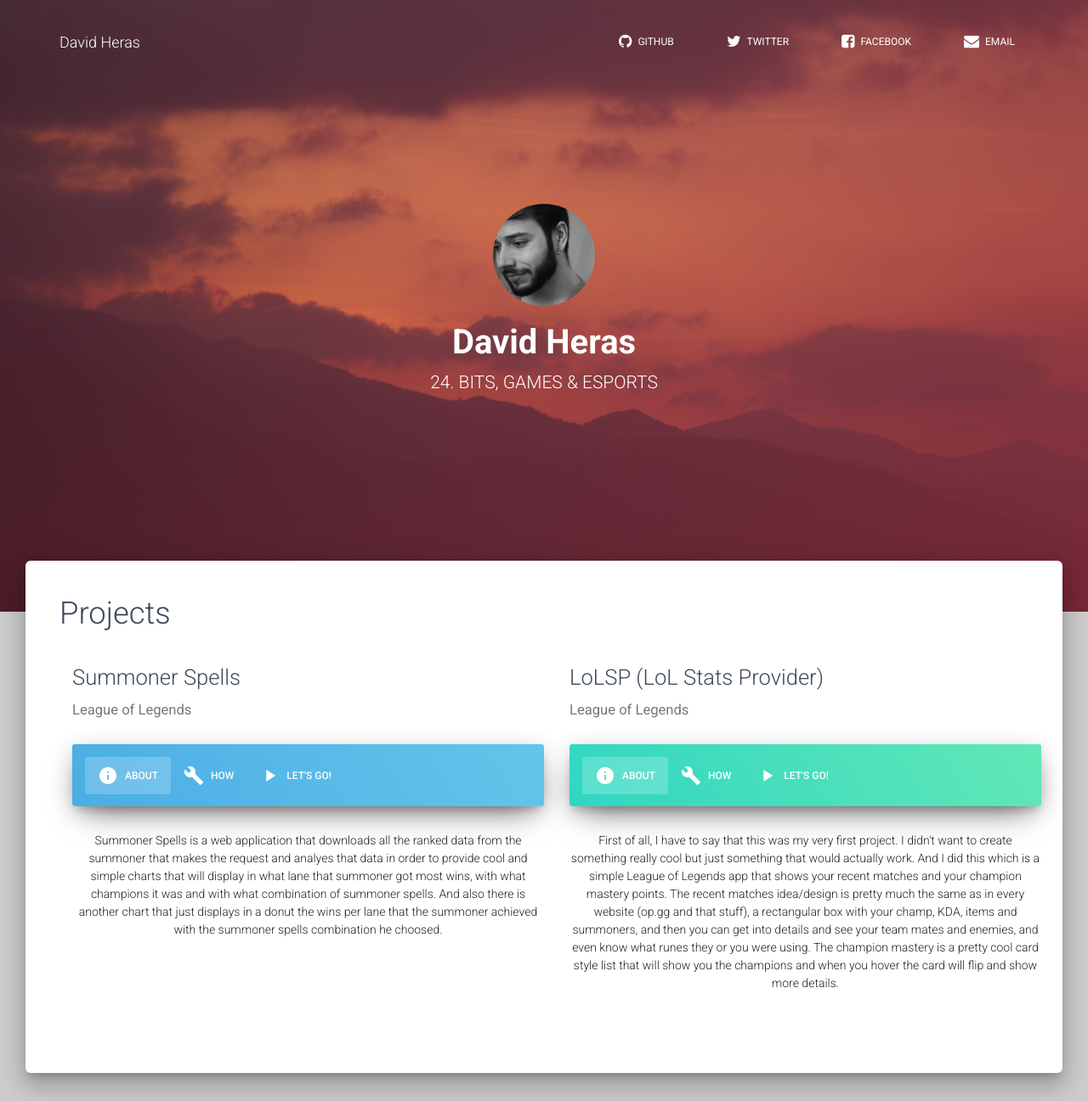
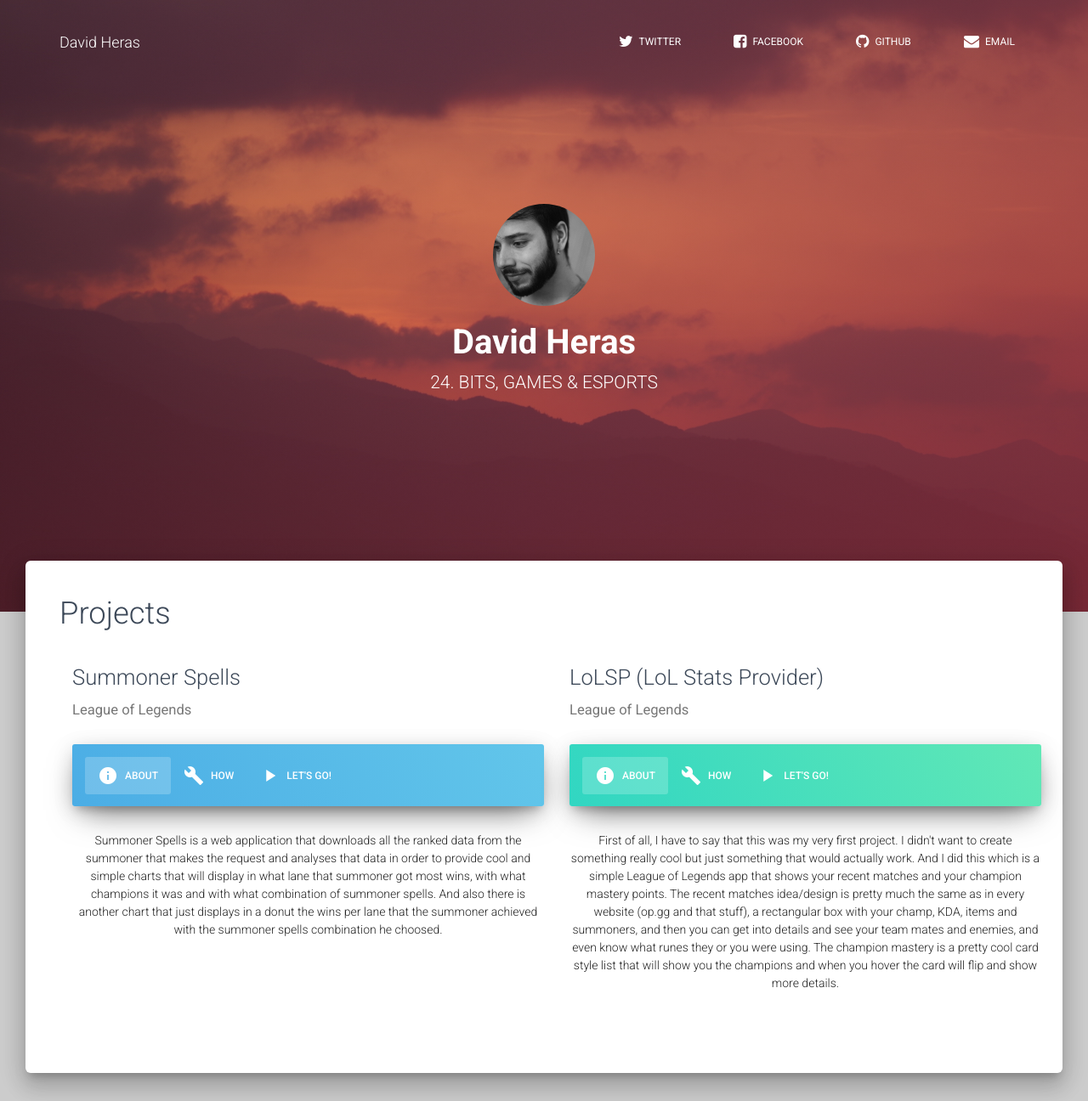
Before and after one commit to davidherasp/davidherasp.github.io, a plain HTML site: page index.html in a window 1280 px wide. Shown: the top 1296 px of the page at 85% size. Drawn offline with Linux system fonts and the light colour scheme.

Commit message:
some corrections
github now 3rd button at top navbar

```diff
--- a/index.html
+++ b/index.html
@@ -37,12 +37,6 @@
 
 	    <div class="collapse navbar-collapse" id="navigation-index">
 	    	<ul class="nav navbar-nav navbar-right">
-	    	<li>
-					<a rel="tooltip" title="Check out my code at Github" data-placement="bottom" href="https://github.com/davidherasp" target="_blank" class="btn btn-white btn-simple">
-						<i class="fa fa-github"></i>
-						Github
-					</a>
-				</li>
 				<li>
 					<a rel="tooltip" title="Follow me on Twitter" data-placement="bottom" href="https://twitter.com/davidherasp" target="_blank" class="btn btn-white btn-simple">
 						<i class="fa fa-twitter"></i>
@@ -53,6 +47,12 @@
 					<a rel="tooltip" title="Let's be friends on Facebook" data-placement="bottom" href="https://www.facebook.com/davidherasp" target="_blank" class="btn btn-white btn-simple">
 						<i class="fa fa-facebook-square"></i>
 						Facebook
+					</a>
+				</li>
+				<li>
+					<a rel="tooltip" title="Check out my code at Github" data-placement="bottom" href="https://github.com/davidherasp" target="_blank" class="btn btn-white btn-simple">
+						<i class="fa fa-github"></i>
+						Github
 					</a>
 				</li>
 				<li>
@@ -128,7 +128,7 @@
 					<div class="content">
 						<div class="tab-content text-center">
 							<div class="tab-pane active" id="info">
-								<p> Summoner Spells is a web application that downloads all the ranked data from the summoner that makes the request and analyes that data in order to provide cool and simple charts that will display in what lane that summoner got most wins, with what champions it was and with what combination of summoner spells. And also there is another chart that just displays in a donut the wins per lane that the summoner achieved with the summoner spells combination he choosed. </p>
+								<p> Summoner Spells is a web application that downloads all the ranked data from the summoner that makes the request and analyses that data in order to provide cool and simple charts that will display in what lane that summoner got most wins, with what champions it was and with what combination of summoner spells. And also there is another chart that just displays in a donut the wins per lane that the summoner achieved with the summoner spells combination he choosed. </p>
 							</div>
 							<div class="tab-pane" id="how">
 								<p> The application is running on a Tomcat 8 server, so it's a Java app that has been developed with the JAXRS framework. So what this app does is just look for the summoner and upsert (insert or update if already exists) its information into de MongoDB. By other side there is a Python script running that looks for updates in the collection where the summoners data is stored, whenever a new summoner is registered it will start downloading all the ranked games and when all the games are downloaded it analyses the games and creates new data that will be readen by the Java app and represented as cool tree map and donut charts. </p>
```
